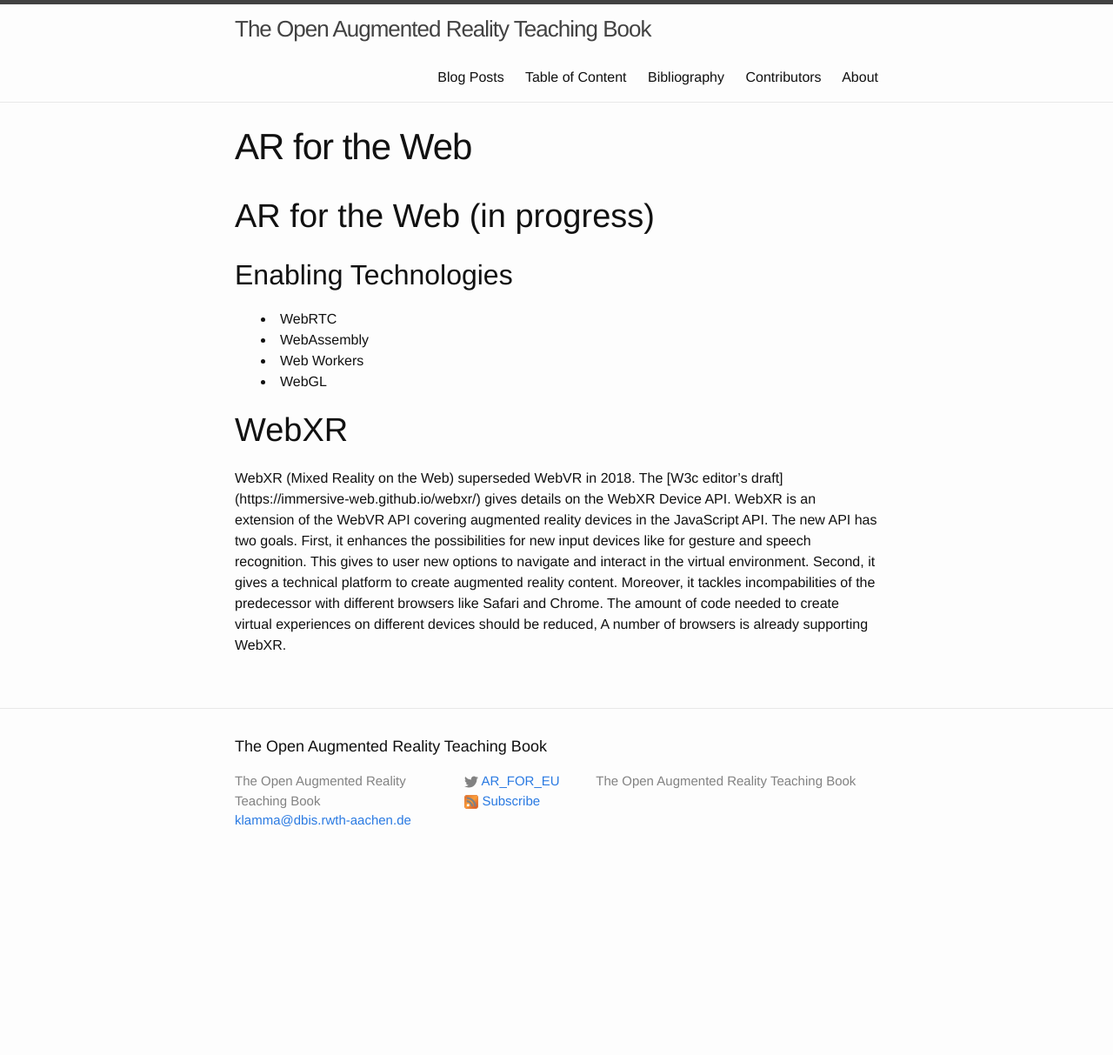
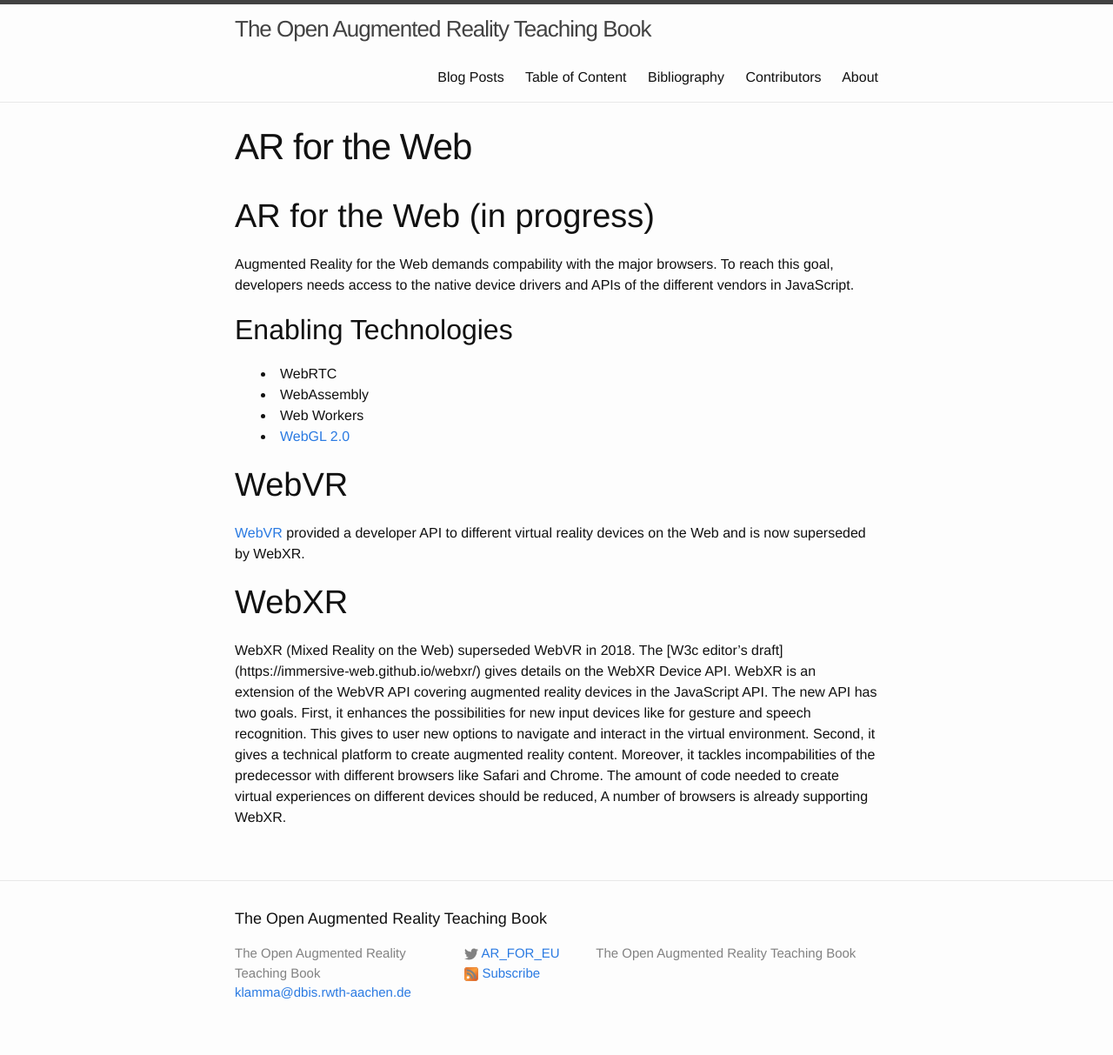
Before and after one commit to klamma/ar-for-eu-book, a Jekyll site: the page built from _pages/chapters/web.md, in a window 1280 px wide. Shown: the whole page at 87% size. Built offline with Jekyll 4.4.1, drawn with Linux system fonts in a browser that asks for light colours; nearby versions of some CDN libraries; before the commit the page ends 1015 px from its top, so only the background shows below that.

Commit message:
Update web.md

```diff
--- a/_pages/chapters/web.md
+++ b/_pages/chapters/web.md
@@ -8,12 +8,18 @@ visualizations:
 
 # AR for the Web (in progress)
 
+Augmented Reality for the Web demands compability with the major browsers. To reach this goal, developers needs access to the native device drivers and APIs of the different vendors in JavaScript.
+
 ## Enabling Technologies
 
 - WebRTC
 - WebAssembly
 - Web Workers
-- WebGL
+- [WebGL 2.0](https://www.khronos.org/registry/webgl/specs/latest/2.0/)
+
+# WebVR
+
+[WebVR](https://immersive-web.github.io/webvr/) provided a developer API to different virtual reality devices on the Web and is now superseded by WebXR.
 
 # WebXR
 
```
